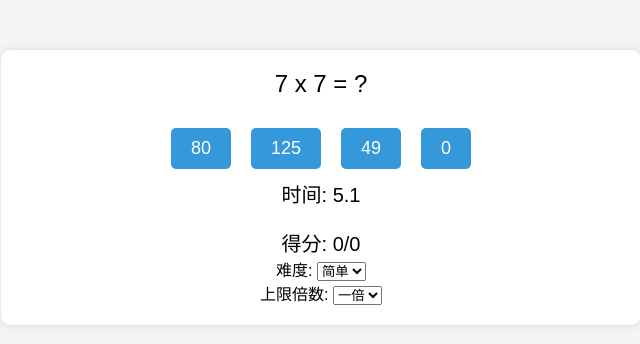
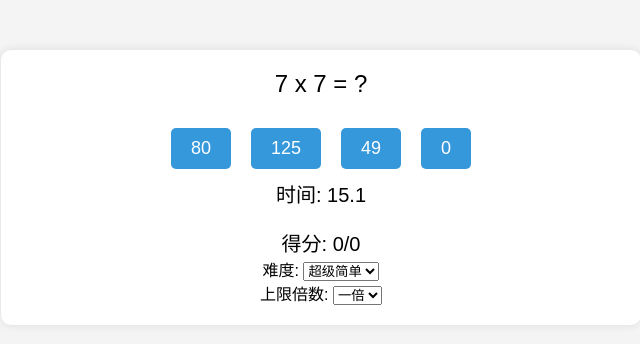
Before and after one commit to OrangeInky/Multiplication, a plain HTML site: page index.html in a window 1280 px wide. Shown: the whole page, without its empty margins (319-959 px from the left). Drawn offline with Linux system fonts and the light colour scheme.

Commit message:
Update index.html

```diff
--- a/index.html
+++ b/index.html
@@ -61,6 +61,7 @@
         <div>
             <label for="difficulty">难度:</label>
             <select id="difficulty" onchange="changeDifficulty()">
+		<option value="0.5">超级简单</option>
                 <option value="1">简单</option>
                 <option value="2">普通</option>
                 <option value="3">困难</option>
@@ -93,7 +94,7 @@
         let currentScore = 0;
         let maxScore = 0;
         let countdownValue;
-        let difficulty = 1; // Default difficulty level
+        let difficulty = 0.5; // Default difficulty level
 
         function changeDifficulty() {
             difficulty = parseInt(document.getElementById('difficulty').value);
```
